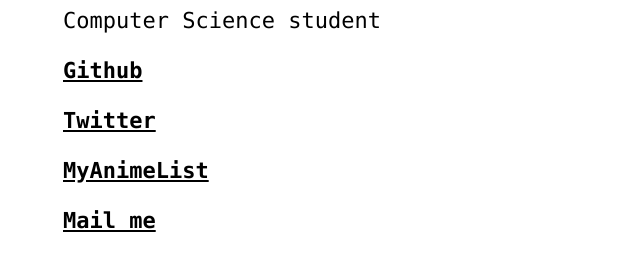
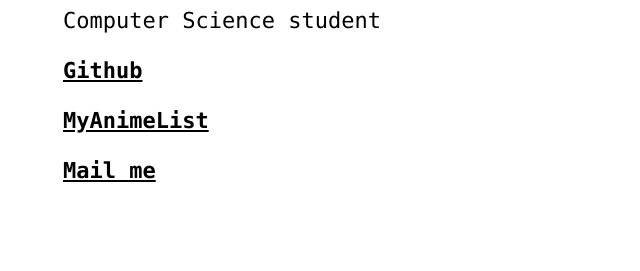
Before and after one commit to SimonVanMello/SimonVanMello.github.io, a plain HTML site: page index.html in a window 1280 px wide. Shown: the part 171-442 px from the top of the page, without its empty margins (277-917 px from the left). Drawn offline with Linux system fonts and the light colour scheme.

Commit message:
Update index.html

```diff
--- a/index.html
+++ b/index.html
@@ -11,7 +11,6 @@
         <h1><img src="img/gif.gif" align="center" alt="stupid gif">Simon Van Mello</h1>
         Computer Science student<br><br>
         <a href="https://github.com/TropicoDebug" target="_blank">Github</a><br><br>
-        <a href="https://twitter.com/wydtropico" target="_blank">Twitter</a><br><br>
         <a href="https://myanimelist.net/animelist/TropicoIsBored" target="_blank">MyAnimeList</a><br><br>
         <a href="mailto:simon.vanmello@proton.me" target="_blank">Mail me</a><br><br>
     </body>
```
